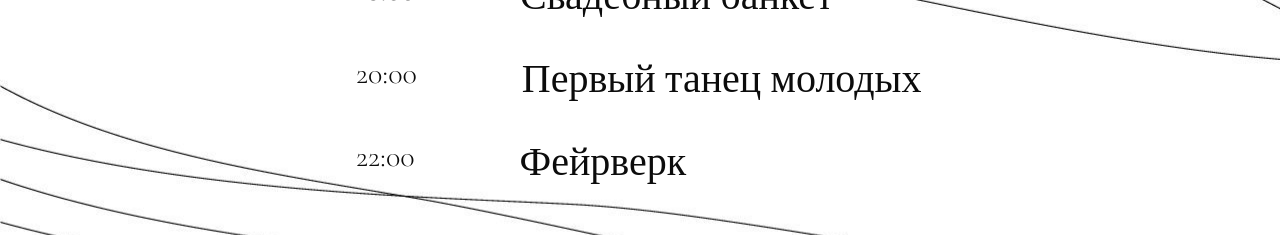
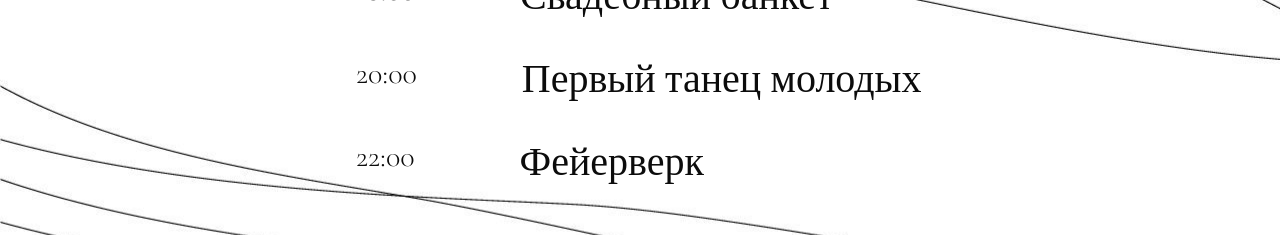
Before and after one commit to Beinyc/wedding-web-site_invite-free, a React (Create React App) app: page / in a window 1280 px wide. Shown: the part 4320-4555 px from the top of the page. Built offline with nearby package versions, Linux system fonts and the light colour scheme; the HTML template or start-up script is replaced by a standard one; a web font is replaced by a local one.

Commit message:
v 0.7.1
- исправлены грамматические ошибки

```diff
--- a/src/components/schedule/Schedule.jsx
+++ b/src/components/schedule/Schedule.jsx
@@ -74,7 +74,7 @@ export default function Schedule() {
         <div ref={cardRefs[4]} className={`schedule__card-flex ${isVisible.cards[4] ? 'visible' : ''}`}>
           <p className="schedule__time">22:00</p>
           <div className="schedule__cart">
-            <p className="schedule__paragraph">Фейрверк</p>
+            <p className="schedule__paragraph">Фейерверк</p>
           </div>
         </div>
         <div className="schedule__map">
```
